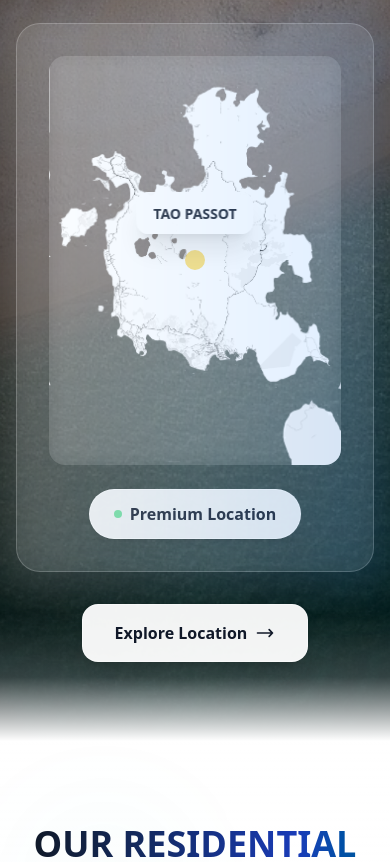
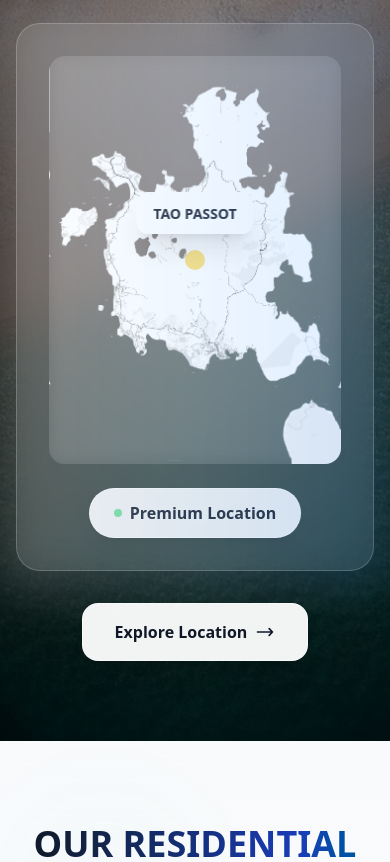
Before and after one commit to ThinoApp/Domenea, a React (Vite) app: page / in a window 390 px wide. Shown: the part 1936-2798 px from the top of the page. Built offline with nearby package versions, Linux system fonts and the light colour scheme.

Commit message:
Modification effet et animation d'entrer

```diff
--- a/src/components/sections/HeroSection.tsx
+++ b/src/components/sections/HeroSection.tsx
@@ -142,6 +142,7 @@ const HeroSection: React.FC = () => {
           />
         ))}
       </div>
+
     </section>
   );
 };
--- a/src/components/sections/LocationSection.tsx
+++ b/src/components/sections/LocationSection.tsx
@@ -1,8 +1,19 @@
 import React from 'react';
 import { useAppLanguage } from '../../context/AppContext';
+import { useScrollAnimation, useStaggeredScrollAnimation } from '../../hooks/useScrollAnimation';
 
 const LocationSection: React.FC = () => {
   const { language } = useAppLanguage();
+
+  // Animations au scroll
+  const { elementRef: titleRef, isVisible: titleVisible } = useScrollAnimation({ threshold: 0.3 });
+  const { elementRef: textRef, isVisible: textVisible } = useScrollAnimation({ threshold: 0.2 });
+  const { elementRef: mapRef, isVisible: mapVisible } = useScrollAnimation({ threshold: 0.2 });
+  const { containerRef: statsRef, visibleItems: statsVisible } = useStaggeredScrollAnimation(4, 150);
+  const { elementRef: backgroundRef, isVisible: backgroundVisible } = useScrollAnimation({
+    threshold: 0.1,
+    rootMargin: '0px 0px -5% 0px'
+  });
 
   const sectionData = {
     fr: {
@@ -30,47 +41,70 @@ const LocationSection: React.FC = () => {
   };
 
   return (
-    <section className="relative py-20 lg:py-32 overflow-hidden">
-      {/* Background Image */}
+    <section
+      ref={backgroundRef as React.RefObject<HTMLElement>}
+      className="relative py-20 lg:py-32 overflow-hidden"
+    >
+      {/* Background Image avec animation */}
       <div className="absolute inset-0">
         <img
           src="/assets/photo-2-plage.jpg"
           alt="Plage paradisiaque de Nosy Be"
-          className="w-full h-full object-cover"
+          className={`w-full h-full object-cover transition-all duration-1500 ease-out ${
+            backgroundVisible ? 'bg-slide-up visible' : 'bg-slide-up'
+          }`}
         />
-        {/* Overlay pour lisibilité */}
-        <div className="absolute inset-0 bg-gradient-to-r from-black/60 via-black/40 to-black/50" />
-        <div className="absolute inset-0 bg-gradient-to-b from-transparent via-transparent to-black/60" />
+        {/* Overlay pour lisibilité avec animation légère */}
+        <div className={`absolute inset-0 bg-gradient-to-r from-black/60 via-black/40 to-black/50 transition-opacity duration-1000 ${
+          backgroundVisible ? 'opacity-100' : 'opacity-70'
+        }`} />
+        <div className={`absolute inset-0 bg-gradient-to-b from-transparent via-transparent to-black/60 transition-opacity duration-1200 delay-300 ${
+          backgroundVisible ? 'opacity-100' : 'opacity-80'
+        }`} />
       </div>
 
       <div className="container mx-auto px-4 relative z-10">
         <div className="grid lg:grid-cols-2 gap-16 lg:gap-20 items-center">
           {/* Contenu textuel */}
-          <div className="space-y-8 animate-fade-in-up">
+          <div className="space-y-8">
             <div className="space-y-6">
-              <h2 className="text-4xl lg:text-6xl font-bold leading-tight">
+              <h2
+                ref={titleRef as React.RefObject<HTMLHeadingElement>}
+                className={`text-4xl lg:text-6xl font-bold leading-tight transition-all duration-800 ${
+                  titleVisible ? 'scroll-slide-left visible' : 'scroll-slide-left'
+                }`}
+              >
                 <span className="bg-gradient-to-r from-white via-blue-100 to-green-100 bg-clip-text text-transparent drop-shadow-lg">
                   {sectionData[language].title}
                 </span>
               </h2>
 
-              <div className="space-y-6 text-white/95 text-lg lg:text-xl leading-relaxed">
-                <p className="animate-fade-in-up drop-shadow-md" style={{ animationDelay: '0.2s' }}>
+              <div
+                ref={textRef as React.RefObject<HTMLDivElement>}
+                className={`space-y-6 text-white/95 text-lg lg:text-xl leading-relaxed transition-all duration-800 delay-200 ${
+                  textVisible ? 'scroll-hidden scroll-visible' : 'scroll-hidden'
+                }`}
+              >
+                <p className="drop-shadow-md">
                   {sectionData[language].description}
                 </p>
-                <p className="animate-fade-in-up drop-shadow-md" style={{ animationDelay: '0.4s' }}>
+                <p className="drop-shadow-md">
                   {sectionData[language].secondDescription}
                 </p>
               </div>
             </div>
 
             {/* Statistiques avec design moderne adaptées au background */}
-            <div className="grid grid-cols-2 gap-6 pt-8">
+            <div
+              ref={statsRef as React.RefObject<HTMLDivElement>}
+              className="grid grid-cols-2 gap-6 pt-8"
+            >
               {sectionData[language].stats.map((stat, index) => (
                 <div
                   key={index}
-                  className="group relative glass-effect rounded-2xl p-6 border border-white/30 hover:border-white/50 transition-all duration-500 hover:scale-105 hover:shadow-2xl animate-fade-in-scale"
-                  style={{ animationDelay: `${0.6 + index * 0.1}s` }}
+                  className={`group relative glass-effect rounded-2xl p-6 border border-white/30 hover:border-white/50 transition-all duration-500 hover:scale-105 hover:shadow-2xl ${
+                    statsVisible[index] ? 'scroll-zoom visible' : 'scroll-zoom'
+                  }`}
                 >
                   <div className="absolute inset-0 bg-gradient-to-br from-white/10 to-blue-100/20 rounded-2xl opacity-0 group-hover:opacity-100 transition-opacity duration-500" />
                   <div className="relative z-10">
@@ -92,7 +126,12 @@ const LocationSection: React.FC = () => {
           </div>
 
           {/* Carte interactive avec fond adapté */}
-          <div className="relative animate-fade-in-scale" style={{ animationDelay: '0.3s' }}>
+          <div
+            ref={mapRef as React.RefObject<HTMLDivElement>}
+            className={`relative transition-all duration-1000 ${
+              mapVisible ? 'scroll-slide-right visible' : 'scroll-slide-right'
+            }`}
+          >
             <div className="relative group">
               {/* Container avec glassmorphism renforcé */}
               <div className="relative glass-effect rounded-3xl p-8 lg:p-12 shadow-2xl border border-white/40 backdrop-blur-2xl">
@@ -151,11 +190,6 @@ const LocationSection: React.FC = () => {
         </div>
       </div>
 
-      {/* Scroll transition effect optimisé */}
-      <div className="absolute bottom-0 left-0 right-0 h-32 bg-gradient-to-b from-transparent via-white/20 to-white pointer-events-none" />
-
-      {/* Parallax scroll effect subtil */}
-      <div className="absolute inset-0 bg-gradient-to-b from-transparent via-transparent to-white/30 opacity-0 hover:opacity-100 transition-opacity duration-1000 pointer-events-none" />
     </section>
   );
 };
--- a/src/components/sections/ProgramsPreviewSection.tsx
+++ b/src/components/sections/ProgramsPreviewSection.tsx
@@ -1,10 +1,19 @@
 import React, { useRef, useEffect } from 'react';
 import { useAppLanguage } from '../../context/AppContext';
+import { useScrollAnimation, useStaggeredScrollAnimation } from '../../hooks/useScrollAnimation';
 
 const ProgramsPreviewSection: React.FC = () => {
   const { language } = useAppLanguage();
   const video1Ref = useRef<HTMLVideoElement>(null);
   const video2Ref = useRef<HTMLVideoElement>(null);
+
+  // Animations au scroll
+  const { elementRef: headerRef, isVisible: headerVisible } = useScrollAnimation({ threshold: 0.3 });
+  const { containerRef: cardsRef, visibleItems: cardsVisible } = useStaggeredScrollAnimation(3, 200);
+  const { elementRef: infoRef, isVisible: infoVisible } = useScrollAnimation({ threshold: 0.2 });
+  const { elementRef: passotBgRef, isVisible: passotBgVisible } = useScrollAnimation({ threshold: 0.2 });
+  const { elementRef: lake1BgRef, isVisible: lake1BgVisible } = useScrollAnimation({ threshold: 0.2 });
+  const { elementRef: lake2BgRef, isVisible: lake2BgVisible } = useScrollAnimation({ threshold: 0.2 });
 
   const sectionData = {
     fr: {
@@ -89,10 +98,15 @@ const ProgramsPreviewSection: React.FC = () => {
   }, []);
 
   return (
-    <section className="relative py-20 lg:py-32 bg-gradient-to-b from-white via-gray-50/30 to-white">
+    <section className="relative py-20 lg:py-32 bg-gradient-to-b from-slate-50 via-gray-50/30 to-white">
       <div className="container mx-auto px-4">
         {/* Header de section */}
-        <div className="text-center mb-16 lg:mb-24 animate-fade-in-up">
+        <div
+          ref={headerRef as React.RefObject<HTMLDivElement>}
+          className={`text-center mb-16 lg:mb-24 transition-all duration-1000 ${
+            headerVisible ? 'scroll-hidden scroll-visible' : 'scroll-hidden'
+          }`}
+        >
           <h2 className="text-4xl lg:text-6xl font-bold text-gray-900 mb-6 leading-tight">
             <span className="bg-gradient-to-r from-gray-900 via-blue-800 to-green-700 bg-clip-text text-transparent">
               {sectionData[language].title}
@@ -104,20 +118,34 @@ const ProgramsPreviewSection: React.FC = () => {
         </div>
 
         {/* Grid des programmes */}
-        <div className="grid lg:grid-cols-3 gap-8 lg:gap-12">
+        <div
+          ref={cardsRef as React.RefObject<HTMLDivElement>}
+          className="grid lg:grid-cols-3 gap-8 lg:gap-12"
+        >
 
           {/* TAO PASSOT - Card principale avec interaction */}
-          <div className="lg:col-span-1 group relative animate-fade-in-scale" style={{ animationDelay: '0.2s' }}>
+          <div className={`lg:col-span-1 group relative transition-all duration-1000 ${
+            cardsVisible[0] ? 'scroll-zoom visible' : 'scroll-zoom'
+          }`}>
             <div className="relative h-[600px] rounded-3xl overflow-hidden shadow-2xl hover:shadow-3xl transition-all duration-700 hover:scale-[1.02] cursor-pointer">
-              {/* Background Image */}
-              <div className="absolute inset-0">
+              {/* Background Image avec animation */}
+              <div
+                ref={passotBgRef as React.RefObject<HTMLDivElement>}
+                className="absolute inset-0"
+              >
                 <img
                   src={sectionData[language].programs[0].background}
                   alt="TAO PASSOT Villa"
-                  className="w-full h-full object-cover transition-transform duration-700 group-hover:scale-110"
+                  className={`w-full h-full object-cover transition-all duration-1000 group-hover:scale-110 ${
+                    passotBgVisible ? 'bg-zoom-in visible' : 'bg-zoom-in'
+                  }`}
                 />
-                <div className="absolute inset-0 bg-gradient-to-t from-black/70 via-black/20 to-transparent" />
-                <div className="absolute inset-0 bg-gradient-to-r from-black/30 via-transparent to-black/20" />
+                <div className={`absolute inset-0 bg-gradient-to-t from-black/70 via-black/20 to-transparent transition-opacity duration-800 ${
+                  passotBgVisible ? 'opacity-100' : 'opacity-80'
+                }`} />
+                <div className={`absolute inset-0 bg-gradient-to-r from-black/30 via-transparent to-black/20 transition-opacity duration-1000 delay-200 ${
+                  passotBgVisible ? 'opacity-100' : 'opacity-70'
+                }`} />
               </div>
 
               {/* Contenu */}
@@ -176,14 +204,23 @@ const ProgramsPreviewSection: React.FC = () => {
           {[sectionData[language].lake1, sectionData[language].lake2].map((project, index) => (
             <div
               key={index}
-              className="lg:col-span-1 relative animate-fade-in-scale"
-              style={{ animationDelay: `${0.4 + index * 0.2}s` }}
+              className={`lg:col-span-1 relative transition-all duration-1000 delay-${index * 200} ${
+                cardsVisible[index + 1] ? 'scroll-slide-in-left visible' : 'scroll-slide-in-left'
+              }`}
             >
               <div className="relative h-[600px] rounded-3xl overflow-hidden shadow-xl">
-                {/* Background Video */}
+                {/* Background Video avec animation */}
+                <div
+                  ref={index === 0 ? lake1BgRef as React.RefObject<HTMLDivElement> : lake2BgRef as React.RefObject<HTMLDivElement>}
+                  className="absolute inset-0"
+                >
                   <video
                     ref={index === 0 ? video1Ref : video2Ref}
-                  className="absolute inset-0 w-full h-full object-cover"
+                    className={`absolute inset-0 w-full h-full object-cover transition-all duration-1200 ${
+                      index === 0
+                        ? (lake1BgVisible ? 'bg-fade-in visible' : 'bg-fade-in')
+                        : (lake2BgVisible ? 'bg-fade-in visible' : 'bg-fade-in')
+                    }`}
                     autoPlay
                     loop
                     muted
@@ -192,10 +229,19 @@ const ProgramsPreviewSection: React.FC = () => {
                   >
                     <source src="/assets/vide_hero.mp4" type="video/mp4" />
                   </video>
+                </div>
 
-                {/* Overlay pour les projets en développement */}
-                <div className="absolute inset-0 bg-gradient-to-t from-black/80 via-black/40 to-black/30" />
-                <div className="absolute inset-0 bg-blue-900/20" />
+                {/* Overlay pour les projets en développement avec animation */}
+                <div className={`absolute inset-0 bg-gradient-to-t from-black/80 via-black/40 to-black/30 transition-opacity duration-1000 ${
+                  index === 0
+                    ? (lake1BgVisible ? 'opacity-100' : 'opacity-70')
+                    : (lake2BgVisible ? 'opacity-100' : 'opacity-70')
+                }`} />
+                <div className={`absolute inset-0 bg-blue-900/20 transition-opacity duration-1200 delay-300 ${
+                  index === 0
+                    ? (lake1BgVisible ? 'opacity-100' : 'opacity-50')
+                    : (lake2BgVisible ? 'opacity-100' : 'opacity-50')
+                }`} />
 
                 {/* Badge développement */}
                 <div className="absolute top-0 left-0 right-0 bg-gradient-to-b from-black/60 to-transparent p-6">
@@ -255,7 +301,12 @@ const ProgramsPreviewSection: React.FC = () => {
         </div>
 
         {/* Section info globale inspirée d'AYANA */}
-        <div className="mt-20 lg:mt-32 text-center animate-fade-in-up" style={{ animationDelay: '0.8s' }}>
+        <div
+          ref={infoRef as React.RefObject<HTMLDivElement>}
+          className={`mt-20 lg:mt-32 text-center transition-all duration-1000 ${
+            infoVisible ? 'scroll-hidden scroll-visible' : 'scroll-hidden'
+          }`}
+        >
           <div className="bg-gradient-to-r from-blue-50 via-white to-green-50 rounded-3xl p-12 lg:p-16 shadow-xl border border-gray-200/50">
             <h3 className="text-3xl lg:text-4xl font-bold text-gray-900 mb-8">
               {language === 'fr' ? 'INFORMATIONS PROGRAMME' : 'PROGRAM INFORMATION'}
@@ -304,6 +355,7 @@ const ProgramsPreviewSection: React.FC = () => {
         </div>
       </div>
 
+
       {/* Decorative elements */}
       <div className="absolute top-20 left-10 w-32 h-32 bg-gradient-to-r from-blue-400/10 to-green-400/10 rounded-full blur-3xl animate-pulse" />
       <div className="absolute bottom-20 right-10 w-48 h-48 bg-gradient-to-r from-green-400/10 to-blue-400/10 rounded-full blur-3xl animate-pulse" style={{ animationDelay: '1s' }} />
--- /dev/null
+++ b/src/hooks/useScrollAnimation.ts
@@ -0,0 +1,98 @@
+import { useEffect, useRef, useState } from 'react';
+
+interface UseScrollAnimationOptions {
+  threshold?: number;
+  rootMargin?: string;
+  triggerOnce?: boolean;
+}
+
+export const useScrollAnimation = (options: UseScrollAnimationOptions = {}) => {
+  const [isVisible, setIsVisible] = useState(false);
+  const [hasTriggered, setHasTriggered] = useState(false);
+  const elementRef = useRef<HTMLElement>(null);
+
+  const {
+    threshold = 0.1,
+    rootMargin = '0px 0px -10% 0px',
+    triggerOnce = true
+  } = options;
+
+  useEffect(() => {
+    const observer = new IntersectionObserver(
+      ([entry]) => {
+        if (entry.isIntersecting) {
+          setIsVisible(true);
+          if (triggerOnce) {
+            setHasTriggered(true);
+          }
+        } else if (!triggerOnce && !hasTriggered) {
+          setIsVisible(false);
+        }
+      },
+      {
+        threshold,
+        rootMargin
+      }
+    );
+
+    const currentElement = elementRef.current;
+    if (currentElement) {
+      observer.observe(currentElement);
+    }
+
+    return () => {
+      if (currentElement) {
+        observer.unobserve(currentElement);
+      }
+    };
+  }, [threshold, rootMargin, triggerOnce, hasTriggered]);
+
+  return {
+    elementRef,
+    isVisible: triggerOnce ? (isVisible || hasTriggered) : isVisible
+  };
+};
+
+export const useStaggeredScrollAnimation = (itemCount: number, delay: number = 100) => {
+  const [visibleItems, setVisibleItems] = useState<boolean[]>(new Array(itemCount).fill(false));
+  const containerRef = useRef<HTMLElement>(null);
+
+  useEffect(() => {
+    const observer = new IntersectionObserver(
+      ([entry]) => {
+        if (entry.isIntersecting) {
+          // Stagger animations with delay
+          for (let i = 0; i < itemCount; i++) {
+            setTimeout(() => {
+              setVisibleItems(prev => {
+                const newState = [...prev];
+                newState[i] = true;
+                return newState;
+              });
+            }, i * delay);
+          }
+        }
+      },
+      {
+        threshold: 0.1,
+        rootMargin: '0px 0px -10% 0px'
+      }
+    );
+
+    const currentElement = containerRef.current;
+    if (currentElement) {
+      observer.observe(currentElement);
+    }
+
+    return () => {
+      if (currentElement) {
+        observer.unobserve(currentElement);
+      }
+    };
+  }, [itemCount, delay]);
+
+  return {
+    containerRef,
+    visibleItems
+  };
+};
--- a/src/index.css
+++ b/src/index.css
@@ -16,6 +16,72 @@
   0% {
     opacity: 0;
     transform: scale(0.95);
+  }
+  100% {
+    opacity: 1;
+    transform: scale(1);
+  }
+}
+
+@keyframes slide-in-left {
+  0% {
+    opacity: 0;
+    transform: translateX(-50px);
+  }
+  100% {
+    opacity: 1;
+    transform: translateX(0);
+  }
+}
+
+@keyframes slide-in-right {
+  0% {
+    opacity: 0;
+    transform: translateX(50px);
+  }
+  100% {
+    opacity: 1;
+    transform: translateX(0);
+  }
+}
+
+@keyframes zoom-in {
+  0% {
+    opacity: 0;
+    transform: scale(0.8);
+  }
+  100% {
+    opacity: 1;
+    transform: scale(1);
+  }
+}
+
+@keyframes background-zoom-in {
+  0% {
+    opacity: 0;
+    transform: scale(1.1);
+  }
+  100% {
+    opacity: 1;
+    transform: scale(1);
+  }
+}
+
+@keyframes background-slide-up {
+  0% {
+    opacity: 0;
+    transform: translateY(50px) scale(1.05);
+  }
+  100% {
+    opacity: 1;
+    transform: translateY(0) scale(1);
+  }
+}
+
+@keyframes background-fade-in {
+  0% {
+    opacity: 0;
+    transform: scale(1.02);
   }
   100% {
     opacity: 1;
@@ -47,6 +113,97 @@
 
 .animate-fade-in-scale {
   animation: fade-in-scale 0.6s ease-out forwards;
+}
+
+.animate-slide-in-left {
+  animation: slide-in-left 0.8s ease-out forwards;
+}
+
+.animate-slide-in-right {
+  animation: slide-in-right 0.8s ease-out forwards;
+}
+
+.animate-zoom-in {
+  animation: zoom-in 0.8s ease-out forwards;
+}
+
+/* Classes d'état pour animations au scroll */
+.scroll-hidden {
+  opacity: 0;
+  transform: translateY(30px);
+  transition: all 0.8s ease-out;
+}
+
+.scroll-visible {
+  opacity: 1;
+  transform: translateY(0);
+}
+
+.scroll-slide-left {
+  opacity: 0;
+  transform: translateX(-50px);
+  transition: all 0.8s ease-out;
+}
+
+.scroll-slide-left.visible {
+  opacity: 1;
+  transform: translateX(0);
+}
+
+.scroll-slide-right {
+  opacity: 0;
+  transform: translateX(50px);
+  transition: all 0.8s ease-out;
+}
+
+.scroll-slide-right.visible {
+  opacity: 1;
+  transform: translateX(0);
+}
+
+.scroll-zoom {
+  opacity: 0;
+  transform: scale(0.8);
+  transition: all 0.8s ease-out;
+}
+
+.scroll-zoom.visible {
+  opacity: 1;
+  transform: scale(1);
+}
+
+/* Classes pour animations background */
+.bg-zoom-in {
+  opacity: 0;
+  transform: scale(1.1);
+  transition: all 1.2s ease-out;
+}
+
+.bg-zoom-in.visible {
+  opacity: 1;
+  transform: scale(1);
+}
+
+.bg-slide-up {
+  opacity: 0;
+  transform: translateY(50px) scale(1.05);
+  transition: all 1.2s ease-out;
+}
+
+.bg-slide-up.visible {
+  opacity: 1;
+  transform: translateY(0) scale(1);
+}
+
+.bg-fade-in {
+  opacity: 0;
+  transform: scale(1.02);
+  transition: all 1.5s ease-out;
+}
+
+.bg-fade-in.visible {
+  opacity: 1;
+  transform: scale(1);
 }
 
 .animate-float {
```
Lines whose indentation alone changed are shown as unchanged.
